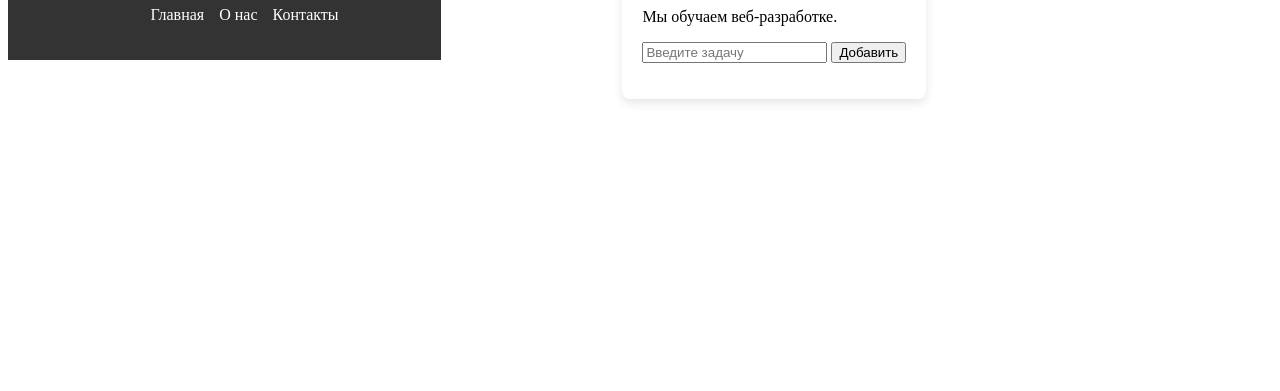
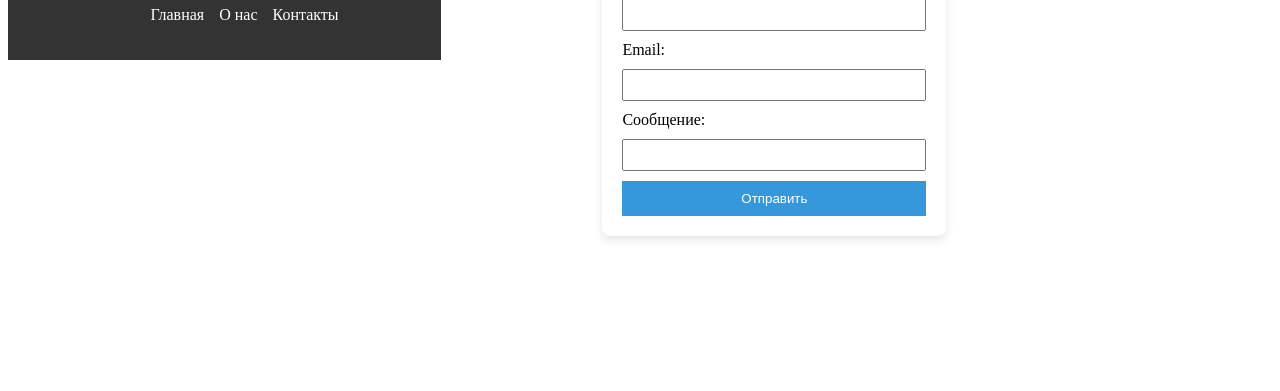
Before and after one commit to diadolyy/TODOlist, a plain HTML site: page index.html in a window 1280 px wide. Shown: the part 425-816 px from the top of the page. Drawn offline with Linux system fonts and the light colour scheme.

Commit message:
Добавлена форма отправки данных

```diff
--- a/index.html
+++ b/index.html
@@ -36,6 +36,20 @@
             <button id="addTask">Добавить</button>
             <ul id="taskList"></ul>
         </section>
+        <section>
+            <form id="contactForm">
+                <label for="name">Имя:</label>
+                <input type="text" id="name" name="name" required>
+
+                <label for="email">Email:</label>
+                <input type="email" name="email" id="email" required>
+
+                <label for="message">Сообщение:</label>
+                <input type="textarea" name="message" id="message">
+
+                <button type="submit">Отправить</button>
+            </form>
+        </section>
     </main>
     <footer>
         <p>&copy; Все права защищены.</p>
--- a/script.js
+++ b/script.js
@@ -105,4 +105,21 @@ document.getElementById("taskList").addEventListener("dblclick", function(event)
     }
 });
 
+document.getElementById("contactForm").addEventListener("submit", function(event){
+    event.preventDefault(); //останавливает отправку формы по умолчанию
+
+    const name=document.getElementById("name").value;
+    const email=document.getElementById("email").value;
+    const message=document.getElementById("message").value;
+
+    //простая валидация
+    if(name === "" || email === "" || message === ""){
+        alert("Все поля должны быть заполнены!");
+        return;
+    }
+
+    //вывод данных в консоль
+    console.log(`Имя: ${name}, Email: ${email}, Сообщение: ${message}`);
+})
+
 window.addEventListener("load", loadTasks);
--- a/style.css
+++ b/style.css
@@ -60,6 +60,28 @@ main {
     color: grey;
 }
 
+form{
+    display: flex;
+    flex-direction: column;
+    gap: 10px;
+    max-width: 400px;
+    margin: 0 auto;
+}
+
+input{
+    padding: 5px;
+    font-size: 16px;
+}
+
+button{
+    background-color: #3498db;
+    color: white;
+    padding: 10px;
+    border: none;
+    cursor: pointer;
+}
+
+
 @media (max-width: 768px){
     nav ul{
         flex-direction: column;
```
